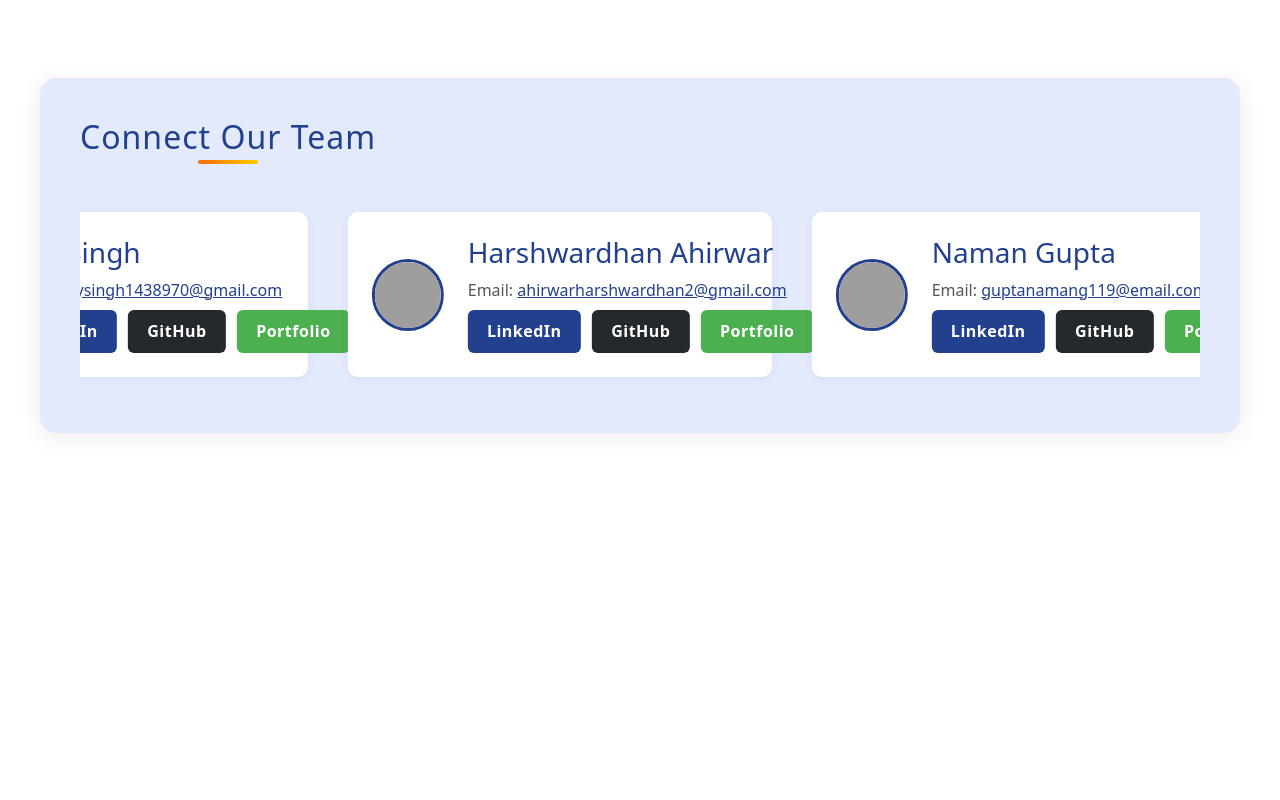
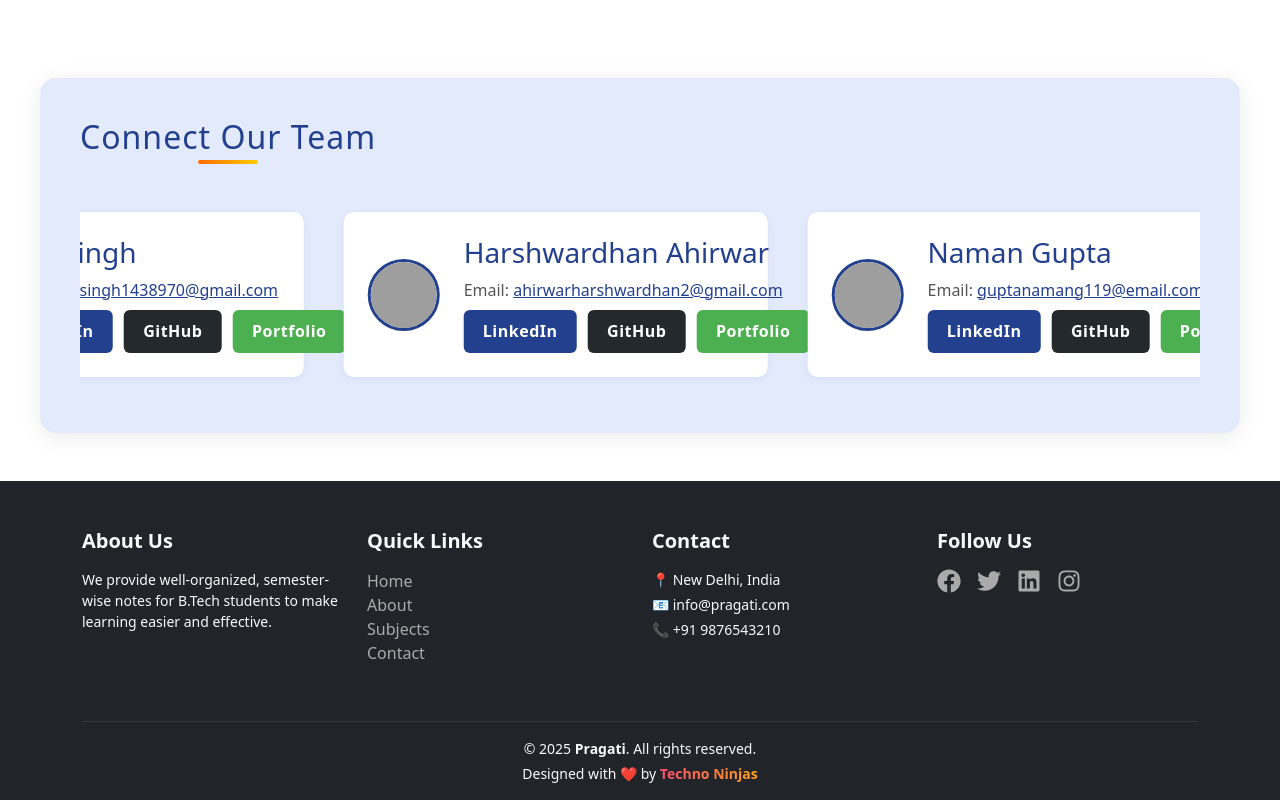
Before and after one commit to Ajayy-Singh/Pragati---An-Educational-Website, a React (Vite) app in the folder Pragati_Frontend/: page /about in a window 1280 px wide. Shown: the part 1439-2239 px from the top of the page. Before the commit the page ends 1920 px from the top, so only its background shows below. Built offline with nearby package versions, Linux system fonts and the light colour scheme; grey boxes are pictures that could not be loaded.

Commit message:
about update

```diff
--- a/Pragati_Frontend/src/pages/About.jsx
+++ b/Pragati_Frontend/src/pages/About.jsx
@@ -1,6 +1,8 @@
 // src/pages/About.jsx
 import React from "react";
 import Navbar from "../components/Navbar";
+import Header from "../components/Header";
+import Footer from "../components/Footer";
 
 const About = () => {
 
@@ -235,6 +237,7 @@ const About = () => {
     </div>
     </div>
       </section>
+      <Footer/>
     </div>
   );
 };
@@ -331,6 +334,7 @@ const TeamCard = ({ member }) => {
           </a>
         </div>
       </div>
+
     </div>
   );
 };
```
